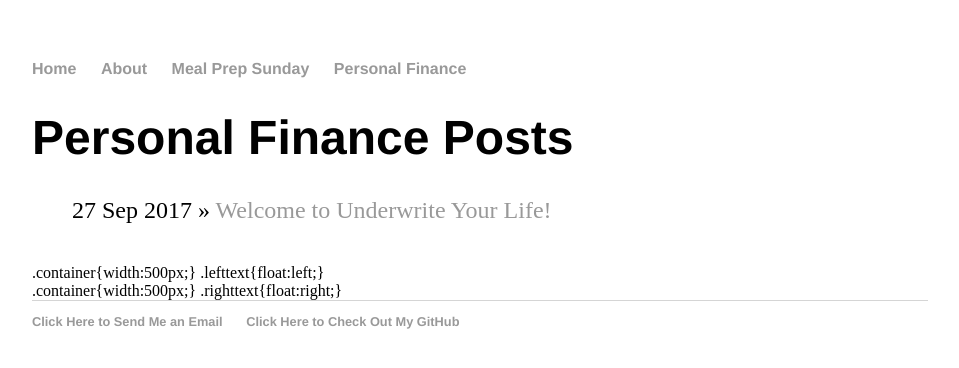
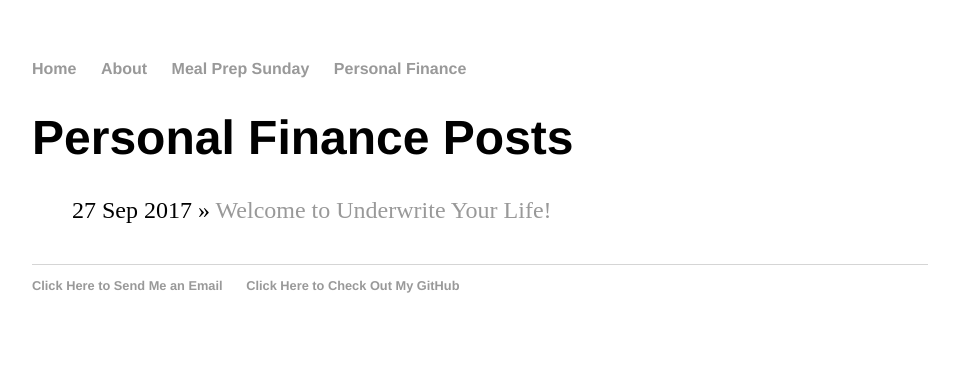
Before and after one commit to flippenemily/underwriteyourlife.github.io, a Jekyll site: the page built from personalfinance/index.html, in a window 1280 px wide. Shown: the top 368 px of the page, without its empty margins (160-1119 px from the left). Built offline with Jekyll 4.4.1, drawn with Linux system fonts in a browser that asks for light colours.

Commit message:
Update default.html

```diff
--- a/_layouts/default.html
+++ b/_layouts/default.html
@@ -28,14 +28,6 @@
 				</nav>
 				<div class="container">
 					{{ content }}
-				</div>
-				<div class= "lefttext">
-					.container{width:500px;}
-					.lefttext{float:left;}
-				</div>
-				<div class= "righttext">
-					.container{width:500px;}
-					.righttext{float:right;}
 				</div>
 
 				<div class="hover08">
```
